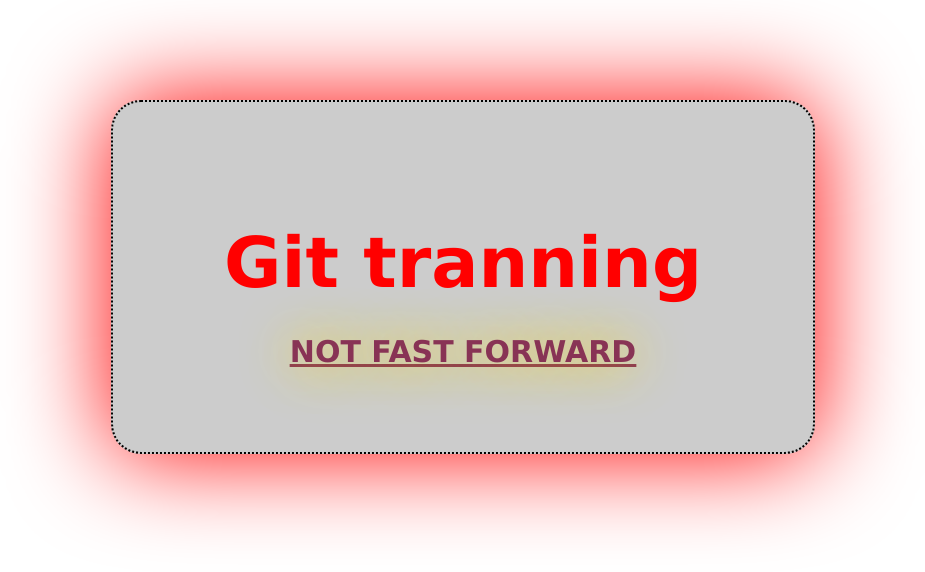
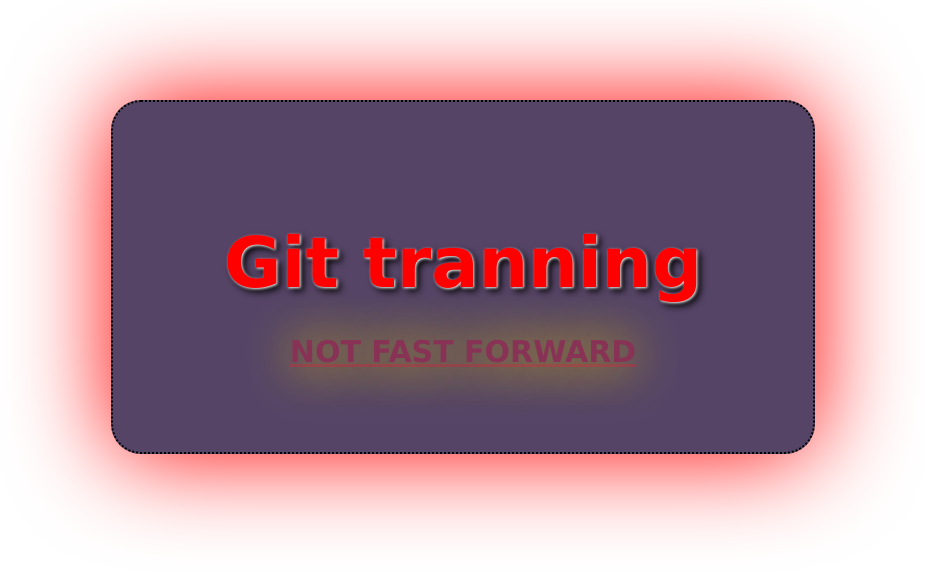
Before and after one commit to AndreyKachanov/git_training, a plain HTML site: page index.html in a window 1280 px wide. Shown: the whole page, without its empty margins (177-1102 px from the left). Drawn offline with Linux system fonts and the light colour scheme.

Commit message:
Добавлена тень в заголовок

```diff
--- a/style.css
+++ b/style.css
@@ -1,7 +1,7 @@
 #wrapper {
 	width: 700px;
 	height: 350px;
-	background: #ccc;
+	background: #546;
 	margin: 100px auto;
 	border: 2px dotted #000;
 	box-shadow: 0 0 100px red;
@@ -14,6 +14,7 @@
 	padding: 0;
 	font: bold 70px Verdana;
 	color: red;
+	text-shadow: 1px 1px 3px #fff, 4px 4px 7px #000;
 }
 
 #wrapper p {
```
